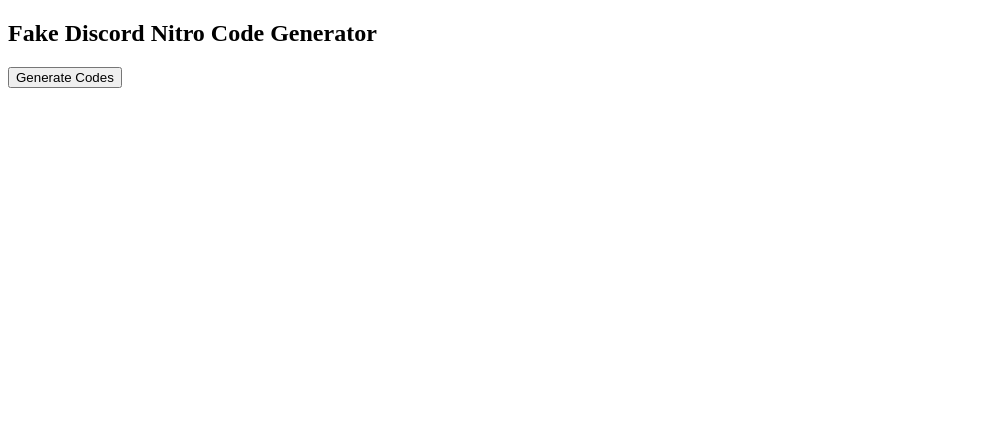
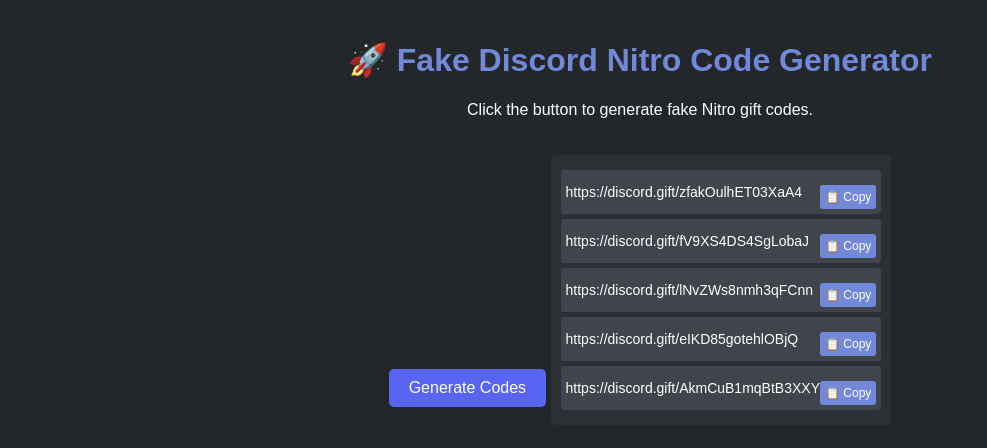
Before and after one commit to zentix1/nitro-gen, a plain HTML site: page index.html in a window 1280 px wide. Both pictures are taken after a click on the button "Generate Codes". Shown: the whole page, without its empty margins (0-987 px from the left). Drawn offline with Linux system fonts and the light colour scheme; no server answers.

Commit message:
Update index.html

```diff
--- a/index.html
+++ b/index.html
@@ -3,12 +3,95 @@
 <head>
     <meta charset="UTF-8">
     <meta name="viewport" content="width=device-width, initial-scale=1.0">
-    <title>Fake Nitro Generator</title>
-    <script defer src="script.js"></script>
+    <title>Fake Nitro Code Generator</title>
+    <style>
+        body {
+            font-family: Arial, sans-serif;
+            text-align: center;
+            background-color: #23272A;
+            color: white;
+            margin: 0;
+            padding: 20px;
+        }
+        h1 {
+            color: #7289DA;
+        }
+        button {
+            background-color: #5865F2;
+            color: white;
+            border: none;
+            padding: 10px 20px;
+            font-size: 16px;
+            cursor: pointer;
+            border-radius: 5px;
+            margin-top: 10px;
+        }
+        button:hover {
+            background-color: #4752C4;
+        }
+        #codes {
+            margin-top: 20px;
+            padding: 10px;
+            background-color: #2C2F33;
+            border-radius: 5px;
+            display: inline-block;
+            text-align: left;
+        }
+        .code {
+            font-size: 14px;
+            margin: 5px 0;
+            padding: 5px;
+            background-color: #40444B;
+            border-radius: 3px;
+            display: flex;
+            justify-content: space-between;
+            align-items: center;
+        }
+        .copy-btn {
+            background-color: #7289DA;
+            border: none;
+            color: white;
+            padding: 5px;
+            font-size: 12px;
+            cursor: pointer;
+            border-radius: 3px;
+        }
+    </style>
 </head>
 <body>
-    <h2>Fake Discord Nitro Code Generator</h2>
+
+    <h1>🚀 Fake Discord Nitro Code Generator</h1>
+    <p>Click the button to generate fake Nitro gift codes.</p>
     <button onclick="generateCodes()">Generate Codes</button>
-    <ul id="codes"></ul>
+    <div id="codes"></div>
+
+    <script>
+        function generateNitroCode() {
+            let characters = "ABCDEFGHIJKLMNOPQRSTUVWXYZabcdefghijklmnopqrstuvwxyz0123456789";
+            let code = "";
+            for (let i = 0; i < 16; i++) {
+                code += characters.charAt(Math.floor(Math.random() * characters.length));
+            }
+            return "https://discord.gift/" + code;
+        }
+
+        function generateCodes() {
+            let codesDiv = document.getElementById("codes");
+            codesDiv.innerHTML = "";
+            for (let i = 0; i < 5; i++) {
+                let code = generateNitroCode();
+                let div = document.createElement("div");
+                div.className = "code";
+                div.innerHTML = `<span>${code}</span> <button class="copy-btn" onclick="copyCode('${code}')">📋 Copy</button>`;
+                codesDiv.appendChild(div);
+            }
+        }
+
+        function copyCode(code) {
+            navigator.clipboard.writeText(code);
+            alert("Copied: " + code);
+        }
+    </script>
+
 </body>
 </html>
```
